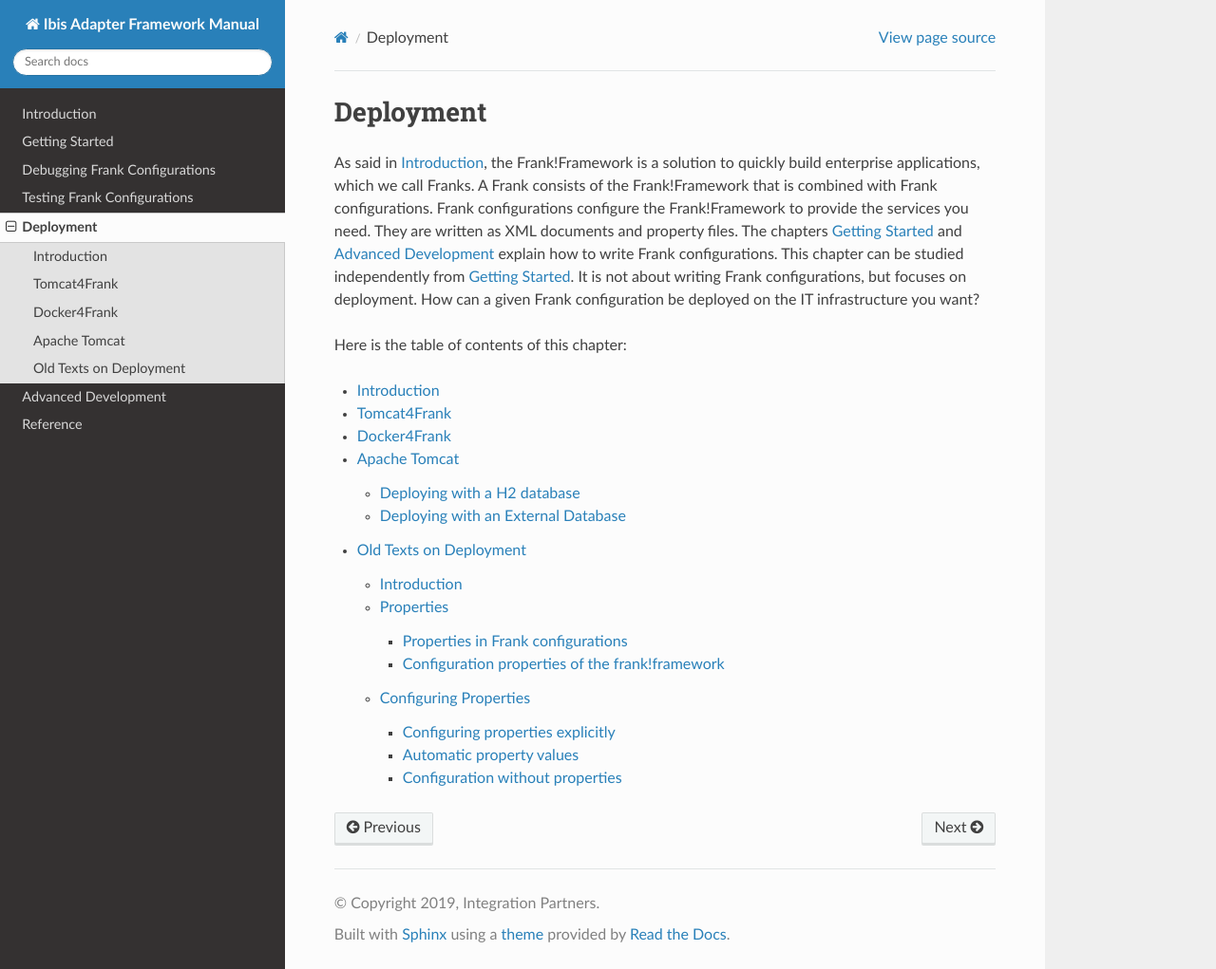
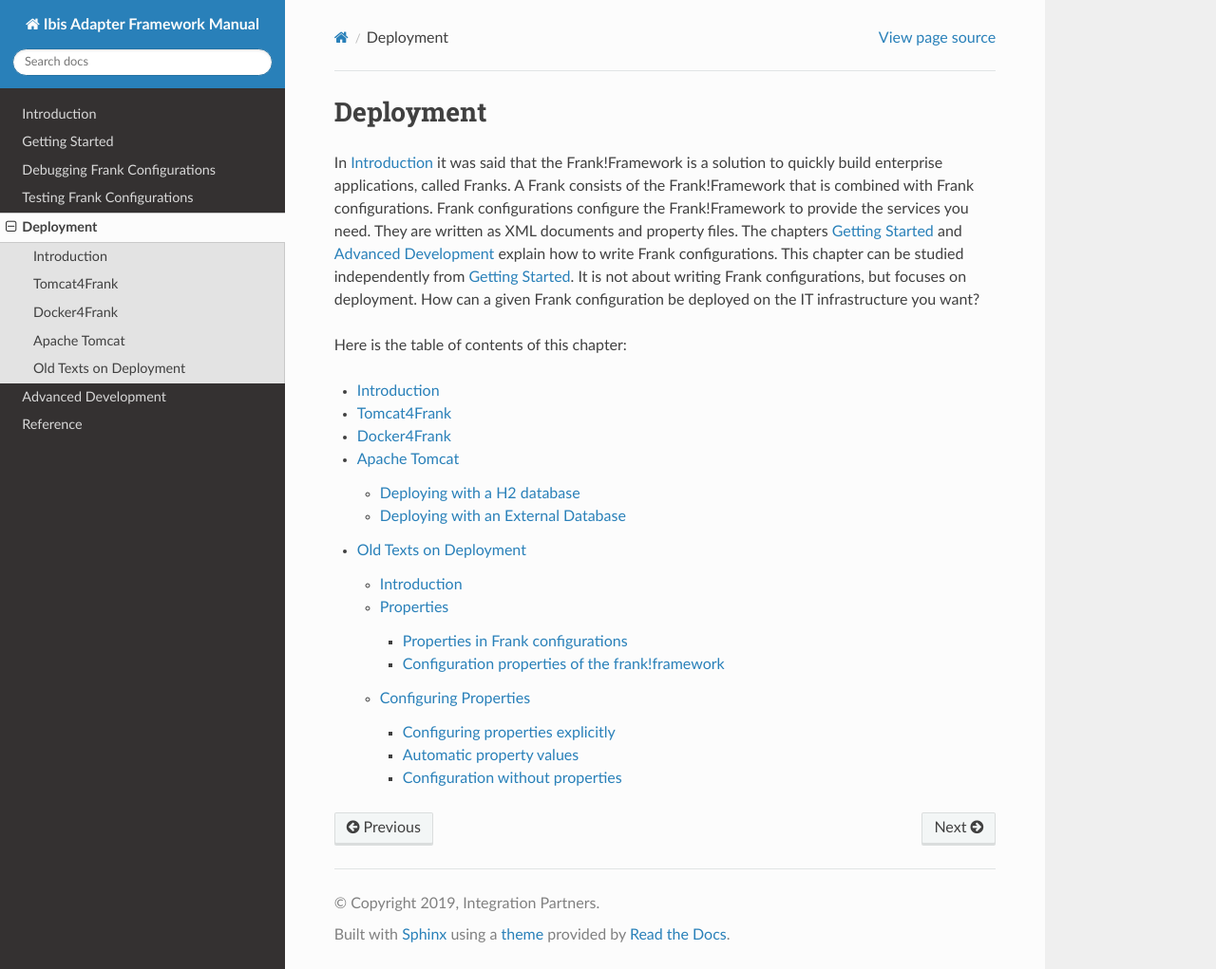
Before and after one commit to frankframework/frank-manual, a Sphinx documentation site: the page built from docs/source/deploying/deploying.rst, in a window 1280 px wide and 1021 px high. Shown: the whole window at 95% size. Built offline with Sphinx 7.4.7 and the Read the Docs theme 2.0.0, drawn with Linux system fonts in a browser that asks for light colours.

Commit message:
Formulate a bit more friendly

```diff
--- a/docs/source/deploying/deploying.rst
+++ b/docs/source/deploying/deploying.rst
@@ -3,7 +3,7 @@
 Deployment
 ==========
 
-As said in :ref:`globalIntroduction`, the Frank!Framework is a solution to quickly build enterprise applications, which we call Franks. A Frank consists of the Frank!Framework that is combined with Frank configurations. Frank configurations configure the Frank!Framework to provide the services you need. They are written as XML documents and property files. The chapters :ref:`gettingStarted` and :ref:`advancedDevelopment` explain how to write Frank configurations. This chapter can be studied independently from :ref:`gettingStarted`. It is not about writing Frank configurations, but focuses on deployment. How can a given Frank configuration be deployed on the IT infrastructure you want?
+In :ref:`globalIntroduction` it was said that the Frank!Framework is a solution to quickly build enterprise applications, called Franks. A Frank consists of the Frank!Framework that is combined with Frank configurations. Frank configurations configure the Frank!Framework to provide the services you need. They are written as XML documents and property files. The chapters :ref:`gettingStarted` and :ref:`advancedDevelopment` explain how to write Frank configurations. This chapter can be studied independently from :ref:`gettingStarted`. It is not about writing Frank configurations, but focuses on deployment. How can a given Frank configuration be deployed on the IT infrastructure you want?
 
 Here is the table of contents of this chapter:
 
```
